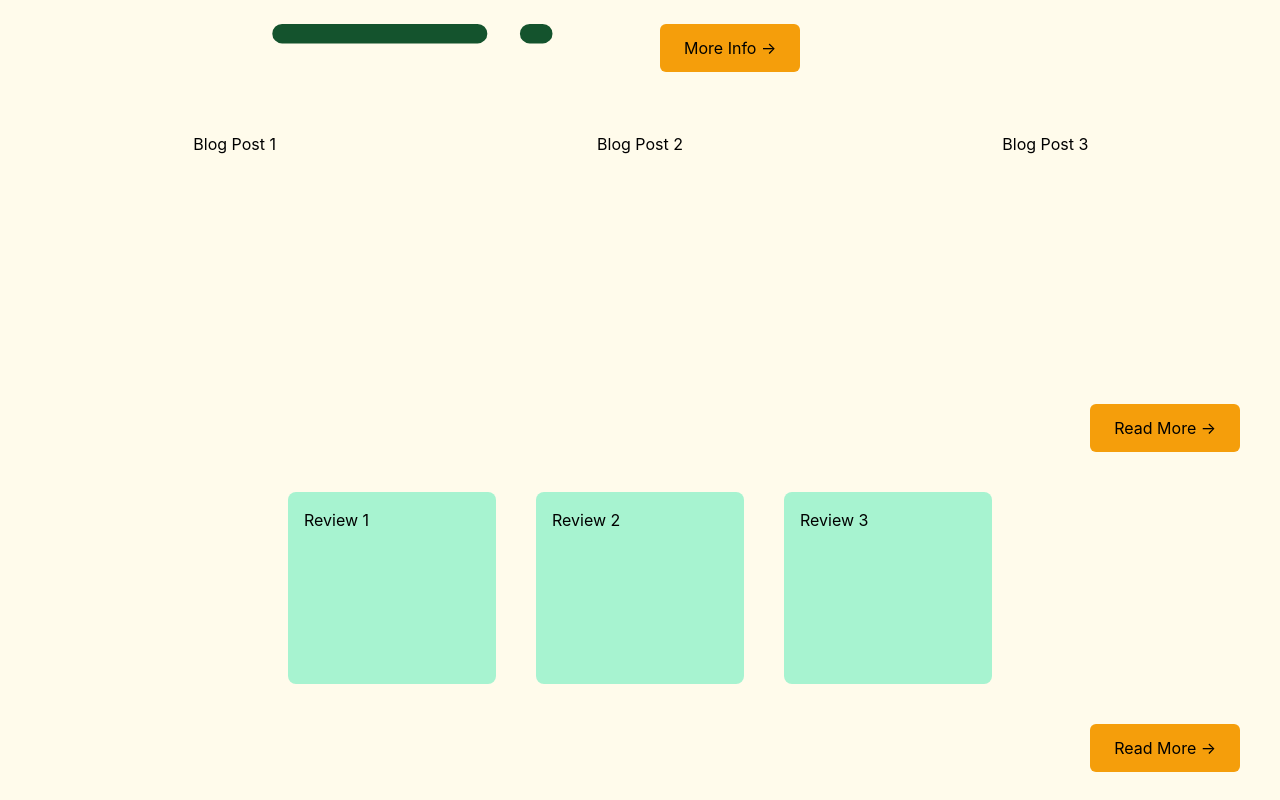
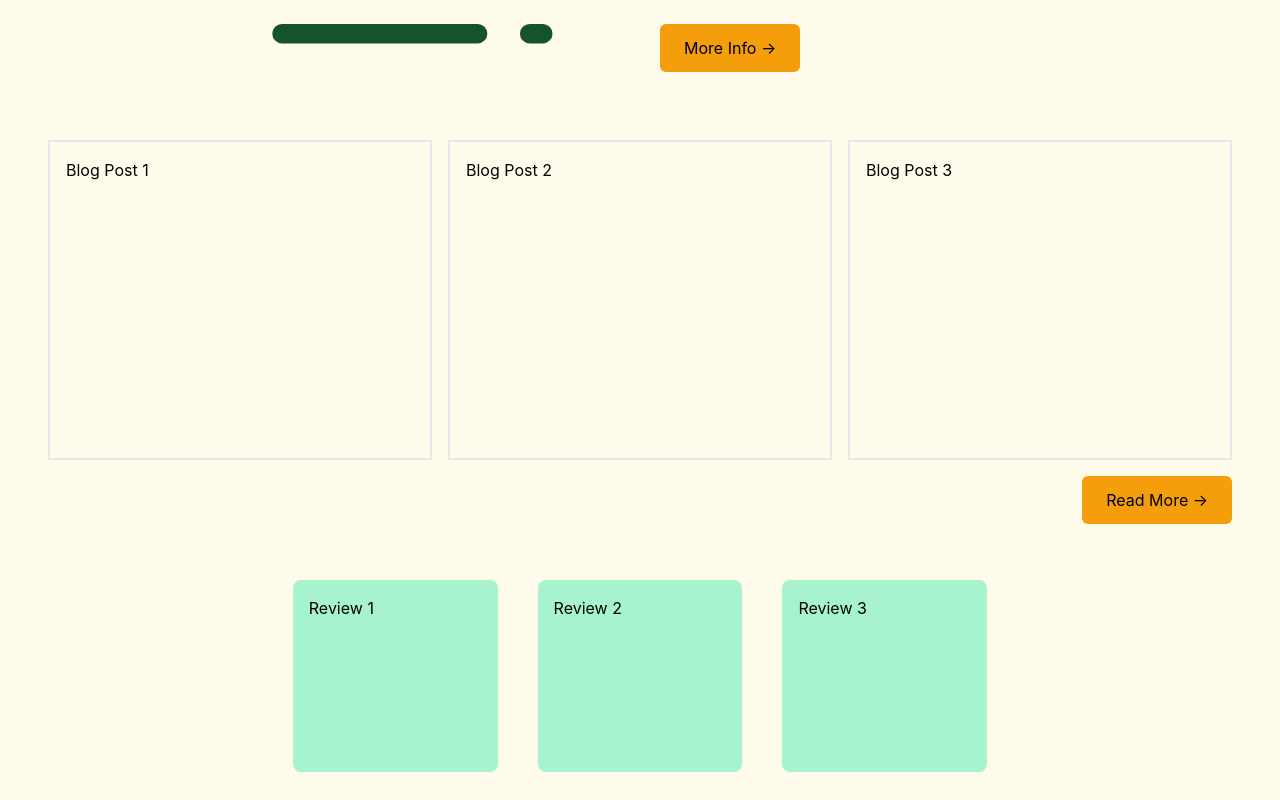
Before and after one commit to nolannash/LearnLink, a React (Create React App) app in the folder client/: page / in a window 1280 px wide. Shown: the part 380-1180 px from the top of the page. Built offline with nearby package versions, Linux system fonts and the light colour scheme; no server answers.

Commit message:
minor formatting changes

```diff
--- a/client/src/components/common/pages/Home.js
+++ b/client/src/components/common/pages/Home.js
@@ -54,11 +54,11 @@ const Home = () => {
 
       <section
         id="blog"
-        className="grid grid-cols-3 m-10 gap-4 justify-items-center"
+        className="grid grid-cols-3 m-10 gap-4 justify-items-center p-2"
       >
-        <div className="h-64 col-span-1">Blog Post 1</div>
-        <div className="h-64 col-span-1">Blog Post 2</div>
-        <div className="h-64 col-span-1">Blog Post 3</div>
+        <div className="h-80 w-full col-span-1 border-2 p-4">Blog Post 1</div>
+        <div className="h-80 w-full col-span-1 border-2 p-4">Blog Post 2</div>
+        <div className="h-80 w-full col-span-1 border-2 p-4">Blog Post 3</div>
         <div className="col-start-3 justify-self-end">
           <button
             type="button"
@@ -71,7 +71,7 @@ const Home = () => {
 
       <section
         id="reviews"
-        className="grid grid-cols-5 gap-10 m-10 justify-items-center"
+        className="grid grid-cols-5 gap-10 m-10 justify-items-center p-2"
       >
         <div className="h-48 min-w-full col-start-2 bg-emerald-200 rounded-lg p-4">
           Review 1
```
